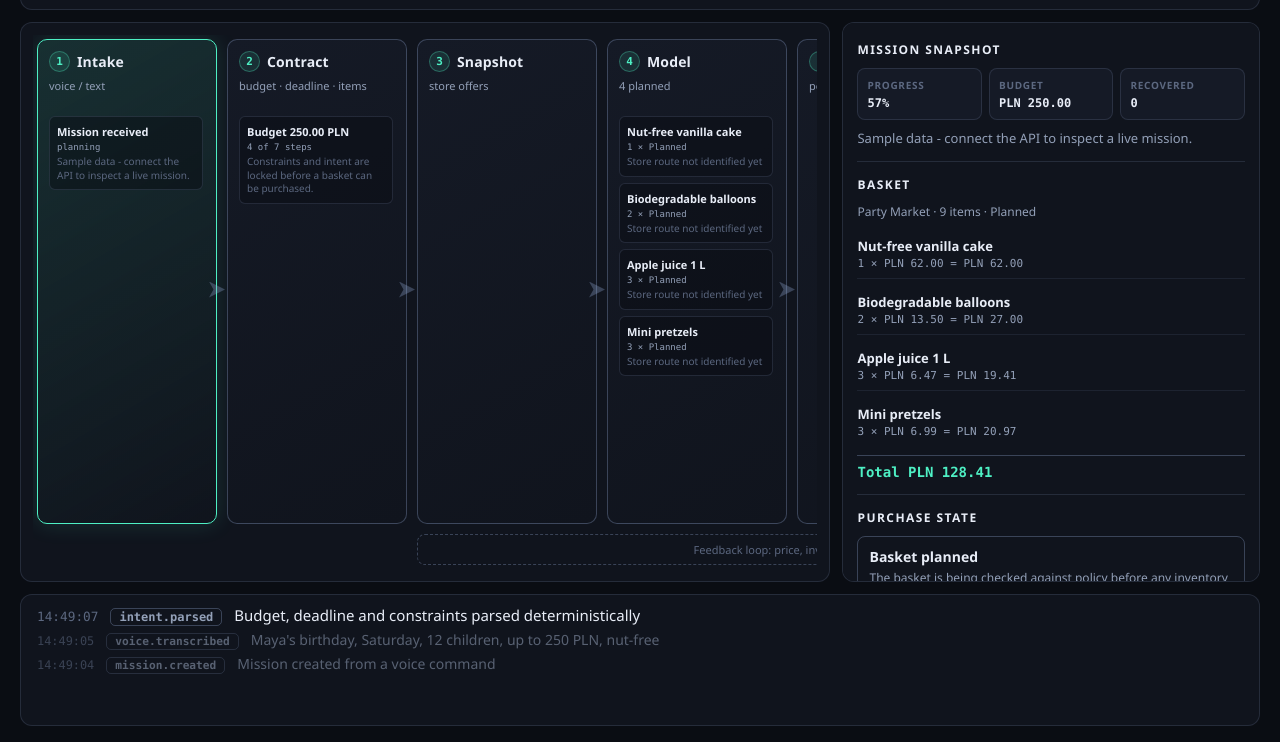
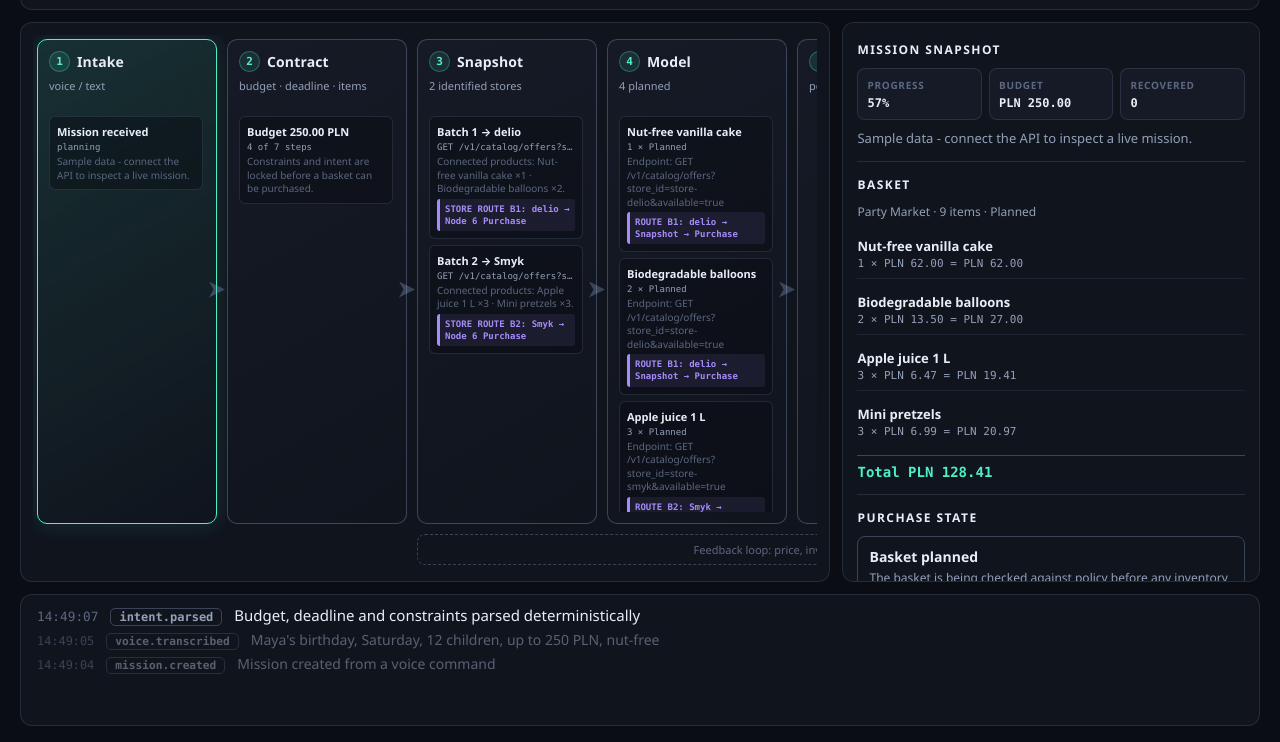
Before and after one commit to pawelkonior/done, a website built with Vite: page apps/dashboard/index.html in a window 1280 px wide. Shown: the part 58-800 px from the top of the page. Built offline with nearby package versions, Linux system fonts and the light colour scheme; no server answers.

Commit message:
fix(dashboard): render product store routes

```diff
--- a/apps/dashboard/src/graph.ts
+++ b/apps/dashboard/src/graph.ts
@@ -33,6 +33,13 @@
     description.className = "workflow-detail-description";
     description.textContent = detail.description;
     card.append(description);
+  }
+  if (detail.route) {
+    const route = document.createElement("span");
+    route.className = "workflow-route-link";
+    route.dataset.state = detail.route.state;
+    route.textContent = detail.route.label;
+    card.append(route);
   }
   return card;
 }
--- a/apps/dashboard/src/portfolio.ts
+++ b/apps/dashboard/src/portfolio.ts
@@ -88,12 +88,31 @@
       : progress.state === "planned"
         ? "info"
         : "warn";
+  const routeState = progress.state === "payment_failed"
+    ? "error"
+    : progress.state === "purchased" || progress.state === "recovered"
+      ? "ok"
+      : "default";
+  const destination = progress.state === "payment_failed"
+    ? "Purchase blocked"
+    : progress.state === "purchased" || progress.state === "recovered"
+      ? "Result"
+      : "Purchase";
   return {
     title: productName(progress.item.product_id),
     meta: `${progress.item.quantity} × ${STATE_LABEL[progress.state]}`,
     description: progress.route
-      ? `Connected to ${progress.route.storeName} · ${progress.route.endpoint}${progress.simulated ? " · checkout simulation" : ""}`
-      : progress.simulated ? "Checkout simulation" : "Store route not identified yet",
+      ? `Endpoint: ${progress.route.endpoint}${progress.simulated ? " · checkout simulation" : ""}`
+      : "Connected to the default checkout route.",
+    route: progress.route
+      ? {
+          label: `ROUTE B${progress.route.batch}: ${progress.route.storeName} → Snapshot → ${destination}`,
+          state: routeState,
+        }
+      : {
+          label: "ROUTE: default store → Snapshot → Purchase",
+          state: "default",
+        },
     tone,
   };
 }
--- a/apps/dashboard/src/store-batches.ts
+++ b/apps/dashboard/src/store-batches.ts
@@ -20,14 +20,17 @@
   name: string;
 }
 
+const FALLBACK_STORES: readonly Store[] = [
+  { id: "store-delio", name: "delio" },
+  { id: "store-smyk", name: "Smyk" },
+];
+
 function selectStores(offers: CatalogOffer[]): Store[] {
   const stores = new Map<string, Store>();
   for (const offer of offers.filter((item) => item.is_available)) {
     stores.set(offer.store_id, { id: offer.store_id, name: offer.store_name });
   }
-  const priority = ["store-delio", "store-smyk"];
-  const preferred = priority.map((id) => stores.get(id)).filter((store): store is Store => Boolean(store));
-  return preferred.length >= 2 ? preferred.slice(0, 2) : [...stores.values()].slice(0, 2);
+  return FALLBACK_STORES.map((fallback) => stores.get(fallback.id) ?? fallback);
 }
 
 export function buildCheckoutRoutes(items: BasketItem[], offers: CatalogOffer[]): CheckoutRoute[] {
@@ -52,6 +55,10 @@
     title: `Batch ${route.batch} → ${route.storeName}`,
     meta: route.endpoint,
     description: `Connected products: ${routeItems(route)}.`,
+    route: {
+      label: `STORE ROUTE B${route.batch}: ${route.storeName} → Node 6 Purchase`,
+      state: "default",
+    },
     tone: "info",
   }));
 }
@@ -85,6 +92,12 @@
       title: `Batch ${route.batch} · ${route.storeName}`,
       meta: route.endpoint,
       description: `${routeItems(route)}. ${outcome}`,
+      route: {
+        label: declined
+          ? `STORE ROUTE B${route.batch}: ${route.storeName} → Purchase blocked`
+          : `STORE ROUTE B${route.batch}: ${route.storeName} → Purchase`,
+        state: declined ? "error" : purchased ? "ok" : "default",
+      },
       tone: declined ? "error" : purchased ? "ok" : processing || waiting ? "warn" : "info",
     };
   });
--- a/apps/dashboard/src/styles.css
+++ b/apps/dashboard/src/styles.css
@@ -268,6 +268,20 @@
 .workflow-detail strong { overflow: hidden; color: var(--ink); font-size: 11px; text-overflow: ellipsis; white-space: nowrap; }
 .workflow-detail-meta { overflow: hidden; color: var(--ink-dim); font-family: var(--mono); font-size: 9px; text-overflow: ellipsis; white-space: nowrap; }
 .workflow-detail-description { color: var(--ink-faint); font-size: 10px; line-height: 1.35; }
+.workflow-route-link {
+  display: block;
+  padding: 4px 5px;
+  color: var(--violet);
+  font-family: var(--mono);
+  font-size: 9px;
+  font-weight: 800;
+  line-height: 1.35;
+  background: rgba(167, 139, 250, 0.09);
+  border-left: 3px solid var(--violet);
+  border-radius: 3px;
+}
+.workflow-route-link[data-state="ok"] { color: var(--mint); background: rgba(78, 240, 196, 0.08); border-left-color: var(--mint); }
+.workflow-route-link[data-state="error"] { color: var(--bad); background: rgba(255, 93, 115, 0.1); border-left-color: var(--bad); }
 .workflow-detail[data-tone="ok"] { border-color: rgba(78, 240, 196, 0.48); }
 .workflow-detail[data-tone="ok"] .workflow-detail-meta { color: var(--mint); }
 .workflow-detail[data-tone="warn"] { border-color: rgba(255, 174, 51, 0.52); }
--- a/apps/dashboard/src/types.ts
+++ b/apps/dashboard/src/types.ts
@@ -14,6 +14,10 @@
   meta?: string;
   description?: string;
   tone?: "info" | "ok" | "warn" | "error";
+  route?: {
+    label: string;
+    state: "default" | "ok" | "error";
+  };
 }
 
 export type NodeDetails = Partial<Record<NodeId, NodeDetail[]>>;
```
